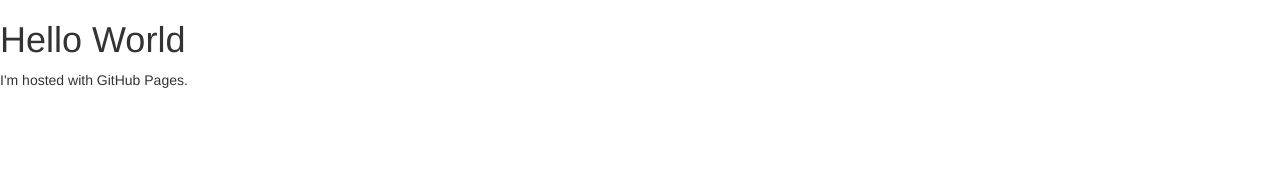
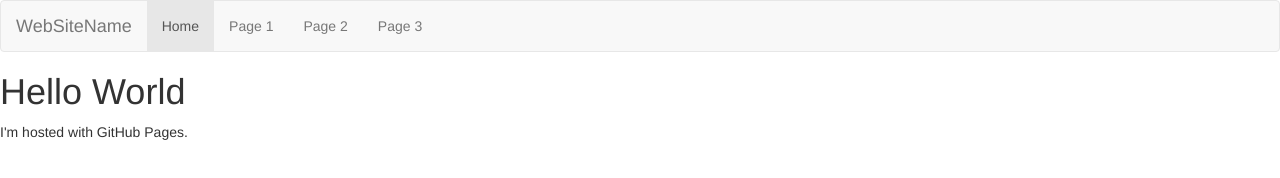
Before and after one commit to JMeteor/jmeteor.github.io, a plain HTML site: page index.html in a window 1280 px wide. Drawn offline with nearby package versions, Linux system fonts and the light colour scheme.

Commit message:
Test Navbar

```diff
--- a/index.html
+++ b/index.html
@@ -5,6 +5,19 @@
         <script src="https://maxcdn.bootstrapcdn.com/bootstrap/3.3.7/js/bootstrap.min.js" integrity="sha384-Tc5IQib027qvyjSMfHjOMaLkfuWVxZxUPnCJA7l2mCWNIpG9mGCD8wGNIcPD7Txa" crossorigin="anonymous"></script>
     </head>
     <body>
+        <nav class="navbar navbar-default">
+          <div class="container-fluid">
+            <div class="navbar-header">
+              <a class="navbar-brand" href="#">WebSiteName</a>
+            </div>
+            <ul class="nav navbar-nav">
+              <li class="active"><a href="#">Home</a></li>
+              <li><a href="#">Page 1</a></li>
+              <li><a href="#">Page 2</a></li>
+              <li><a href="#">Page 3</a></li>
+            </ul>
+          </div>
+        </nav>
     <h1>Hello World</h1>
     <p>I'm hosted with GitHub Pages.</p>
     </body>
```
